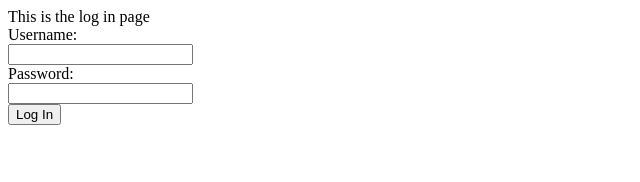
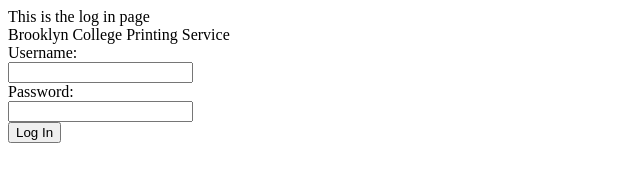
Before and after one commit to RyanAcosta256/HCI_Website-group-project, a plain HTML site: page index.html in a window 1280 px wide. Shown: the whole page, without its empty margins (0-640 px from the left). Drawn offline with Linux system fonts and the light colour scheme.

Commit message:
Update index.html

```diff
--- a/index.html
+++ b/index.html
@@ -10,6 +10,7 @@
 
 <body>
 <div>This is the log in page</div>
+<div>Brooklyn College Printing Service</div>
 <div id = "logIn">
 <div>Username: </div>
 <input type = "text" id = "username" placeholder = "">
```
